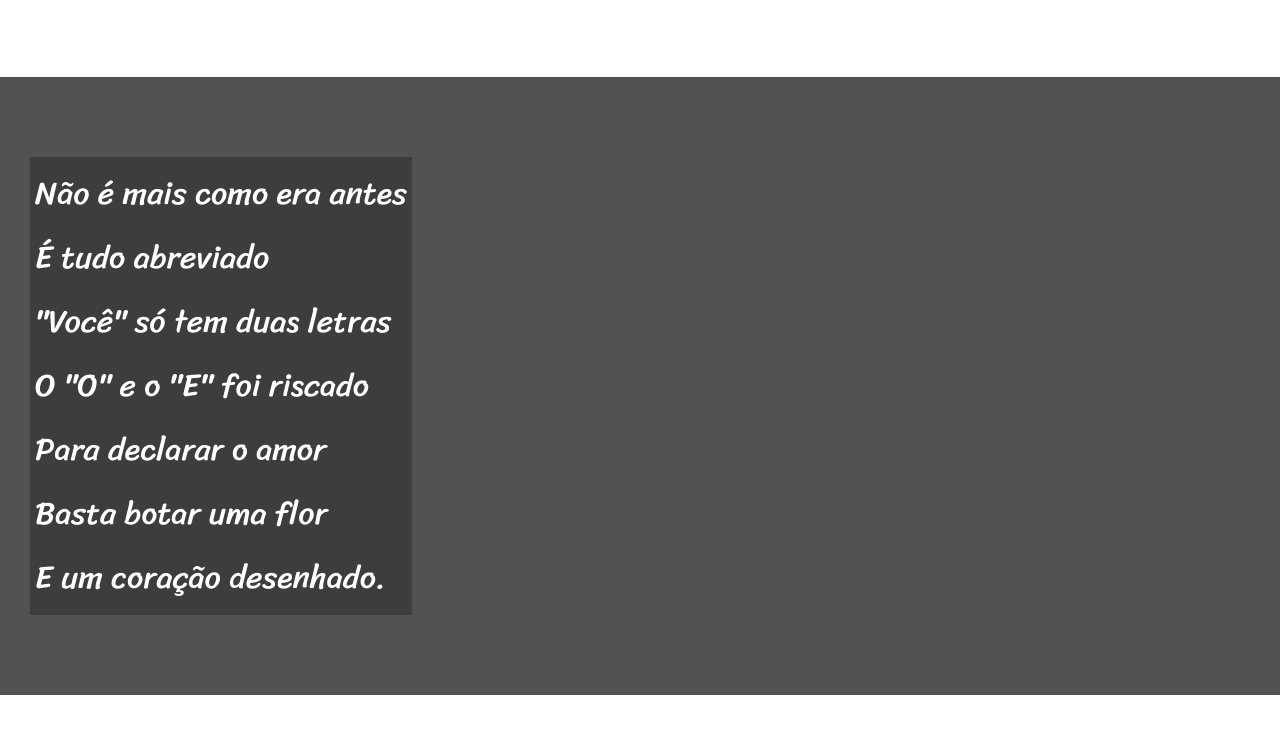
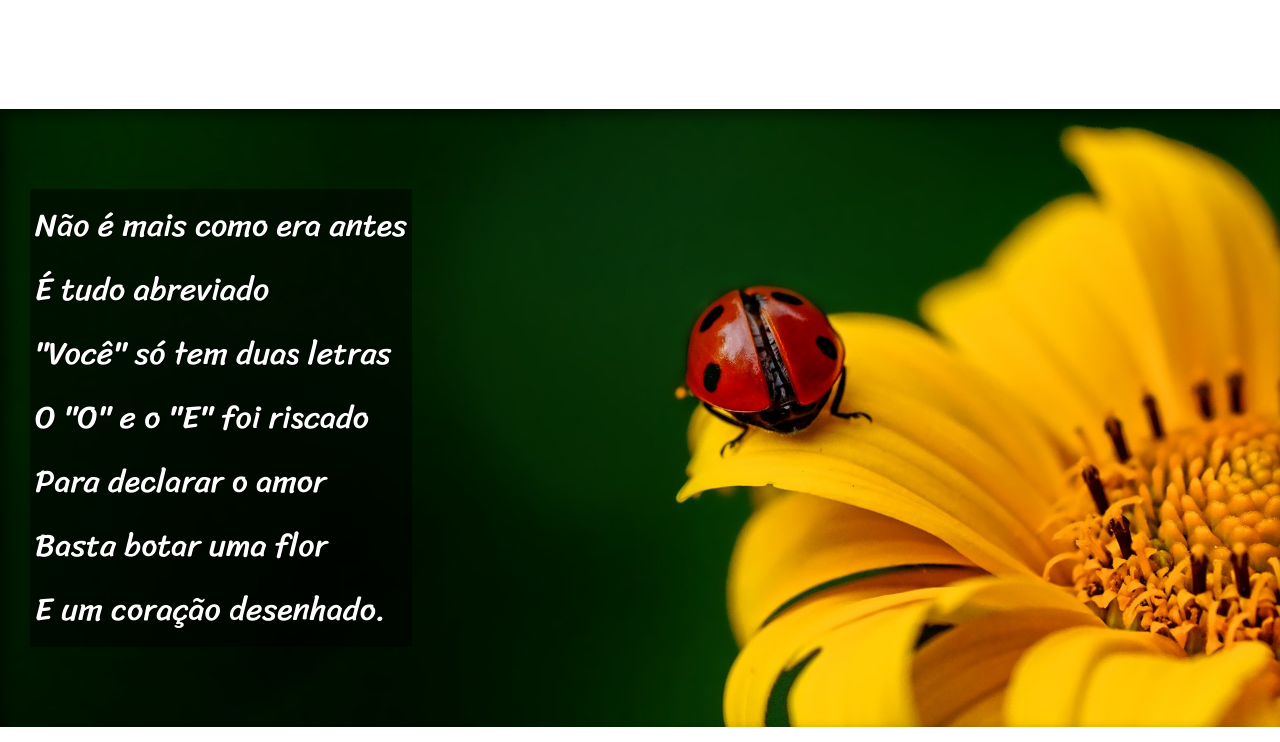
Before and after one commit to TioRiques2/HTML-CSS, a plain HTML site: page desafios/012/index.html in a window 1280 px wide. Shown: the part 738-1480 px from the top of the page. Drawn offline with Linux system fonts and the light colour scheme.

Commit message:
att no style

```diff
--- a/desafios/012/index.html
+++ b/desafios/012/index.html
@@ -27,7 +27,7 @@
         </p>
     </section>
 
-    <section class="imagem">
+    <section class="imagem" id="image01">
         <p>
             Não é mais como era antes <br>
             É tudo abreviado <br>
@@ -62,7 +62,7 @@
         </p>
     </section>
 
-    <section class="imagem">
+    <section class="imagem" id="image02">
         <p>
             Tenho saudade das cartas <br>
             Escritas com a própria mão <br>
--- a/desafios/012/style/style.css
+++ b/desafios/012/style/style.css
@@ -63,6 +63,10 @@ section{
 
 }
 
+section > p{
+    padding-bottom: 1.5rem;
+}
+
 section.normal{
     background-color: #ffffff;
     color: #000000;
@@ -71,15 +75,33 @@ section.normal{
 
 
 section.imagem{
-    background-color: rgba(0, 0, 0, 0.514);
+    background-color: #00000083;
     color: #ffffff;
+    box-shadow: inset 6px 6px 13px 0px rgba(0, 0, 0, 0.486);
+    background-attachment: fixed;
 }
 
 section.imagem > p{
     display: inline-block;
-    background-color: #00000042;
+    background-color: #00000083;
     color: #ffffff;
     padding: 5px;
+    text-shadow: 1px 1px 0px black;
+}
+
+section#image01{
+    background-image: url(../imagens/background001.jpg);
+    background-position: right center;
+    background-size: cover;
+
+
+}
+
+section#image02{
+    background-image: url(../imagens/background002.jpg);
+    background-position: right center;
+    background-size: cover;
+
 }
 
 footer{
@@ -105,6 +127,10 @@ footer{
         font-size: 1rem;
     }
 
+    footer > p{
+        font-size: 9px;
+    }
+
 
 }
 
@@ -121,6 +147,11 @@ footer{
 
     section{
         font-size: 1.5rem;
+        font-weight: 400;
+    }
+
+    section > p{
+        padding-bottom: 2rem;
     }
 
 
@@ -141,5 +172,9 @@ footer{
         font-size: 2rem;
     }
 
+    section > p{
+        padding-bottom: 2rem;
+    }
+
 
 }
```
